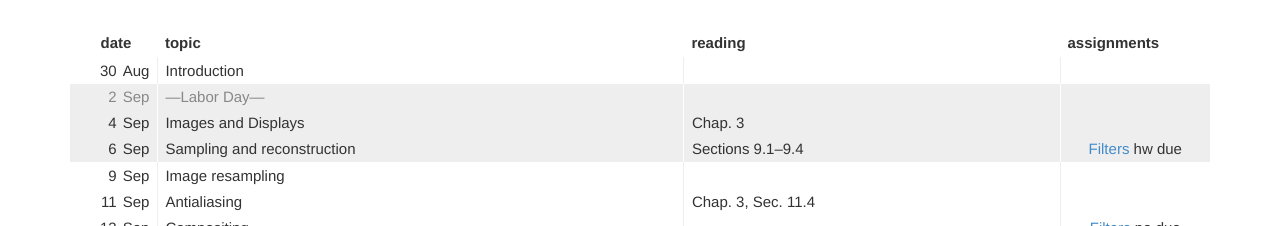
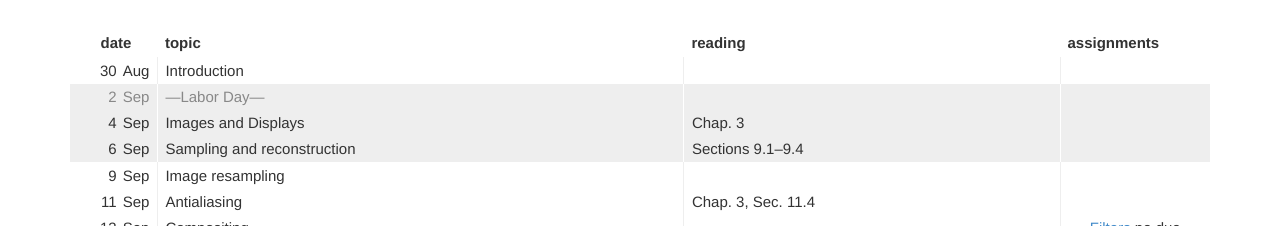
Before and after one commit to smarschner/web_cs4620fa19, a plain HTML site: page index.html in a window 1280 px wide. Shown: the part 921-1147 px from the top of the page. Drawn offline with nearby package versions, Linux system fonts and the light colour scheme; some packages are replaced by stand-ins of ours.

Commit message:
remove first hw

```diff
--- a/schedule.html
+++ b/schedule.html
@@ -26,7 +26,7 @@
   <td class=day>6</td><td class=month>Sep</td>
   <td>Sampling and reconstruction</td>
   <td>Sections 9.1&ndash;9.4</td>
-  <td class=projdue class=nodis><a href="#filters">Filters</a> hw due</td>
+  <td class=projdue>&nbsp;</td>
 </tr>
 <tr class="evn">
   <td class=day>9</td><td class=month>Sep</td>
```
Also changed, not shown: 1 other file.
